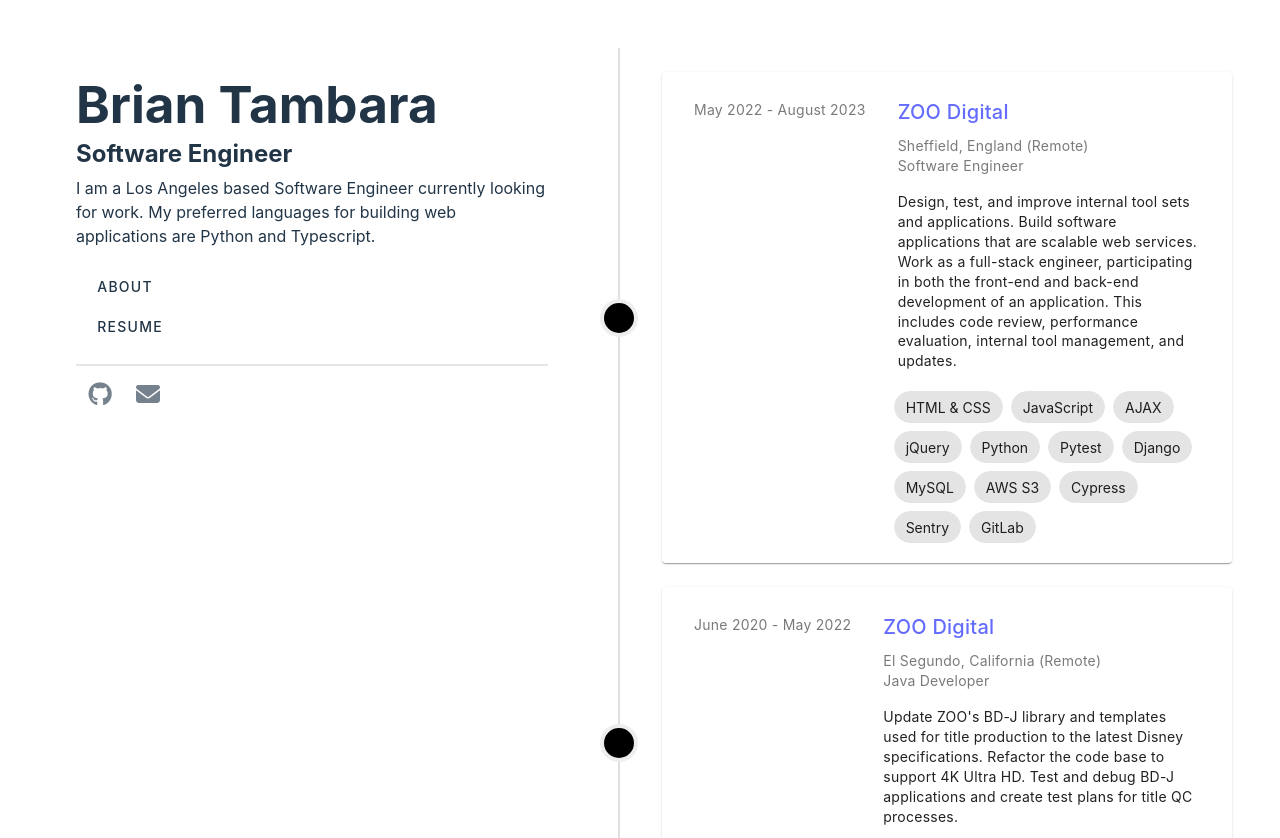
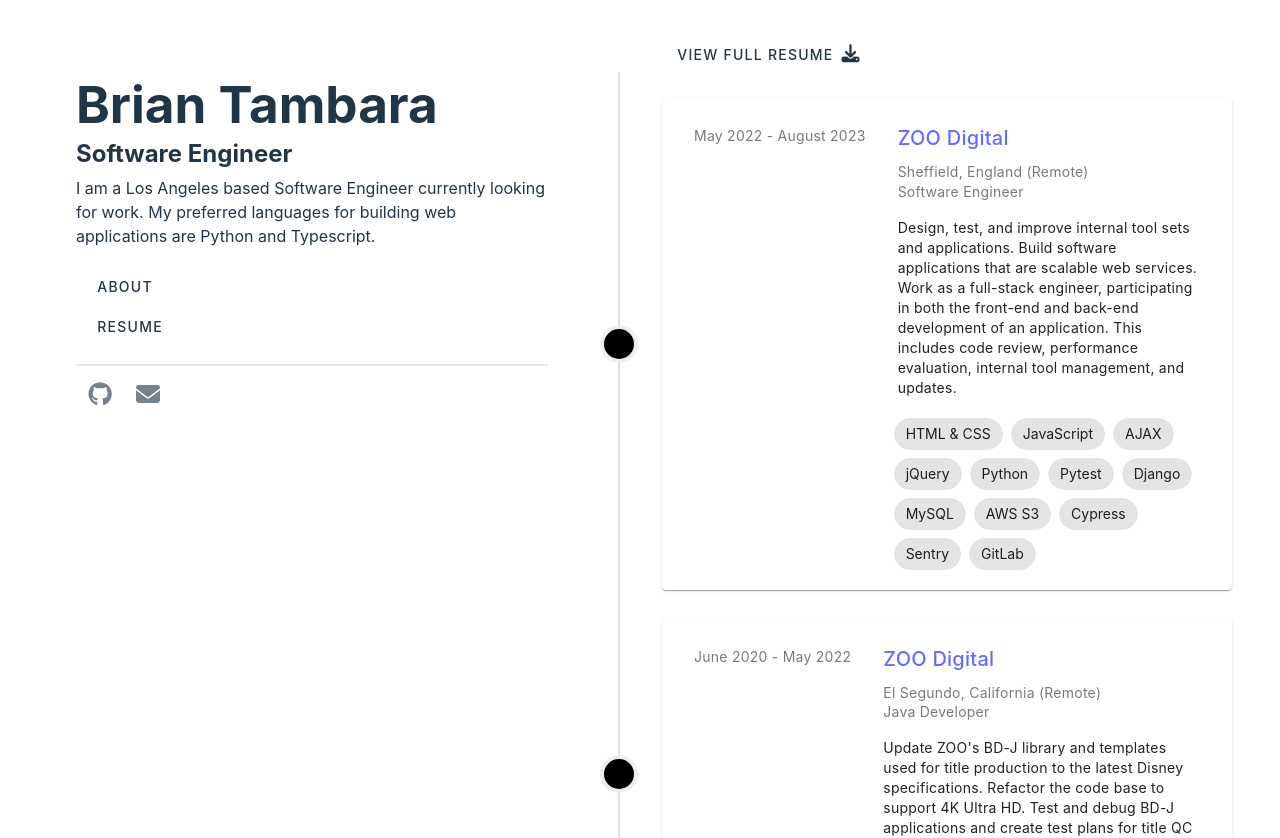
Before and after one commit to btambara/brian-tambara-com, a Vue app: page / in a window 1280 px wide. Shown: the top 838 px of the page. Built offline with nearby package versions, Linux system fonts and the light colour scheme.

Commit message:
add download button for resume

```diff
--- a/src/App.vue
+++ b/src/App.vue
@@ -33,6 +33,9 @@
         </v-row>
       </v-col>
       <v-col>
+        <v-row class="ml-15 mb-0">
+                <v-btn variant="text" append-icon="fas fa-download" href="/Resume_Brian_Tambara.pdf">View Full Resume</v-btn>
+        </v-row>
         <v-timeline density="compact">
           <v-timeline-item v-for="job in jobs">
               <Job
```
Also changed, not shown: 1 other file (tests, documents, lock files or other folders).
